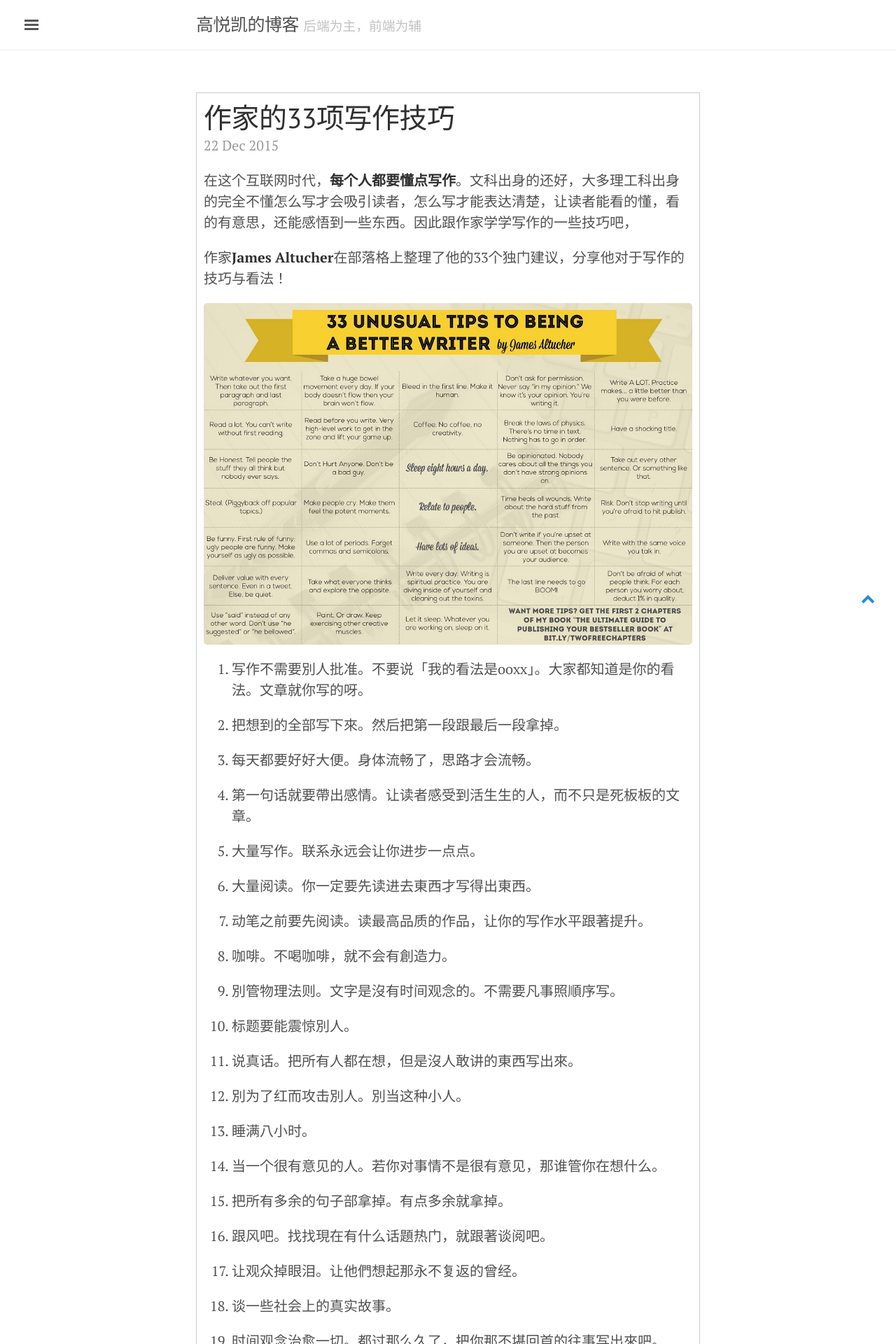
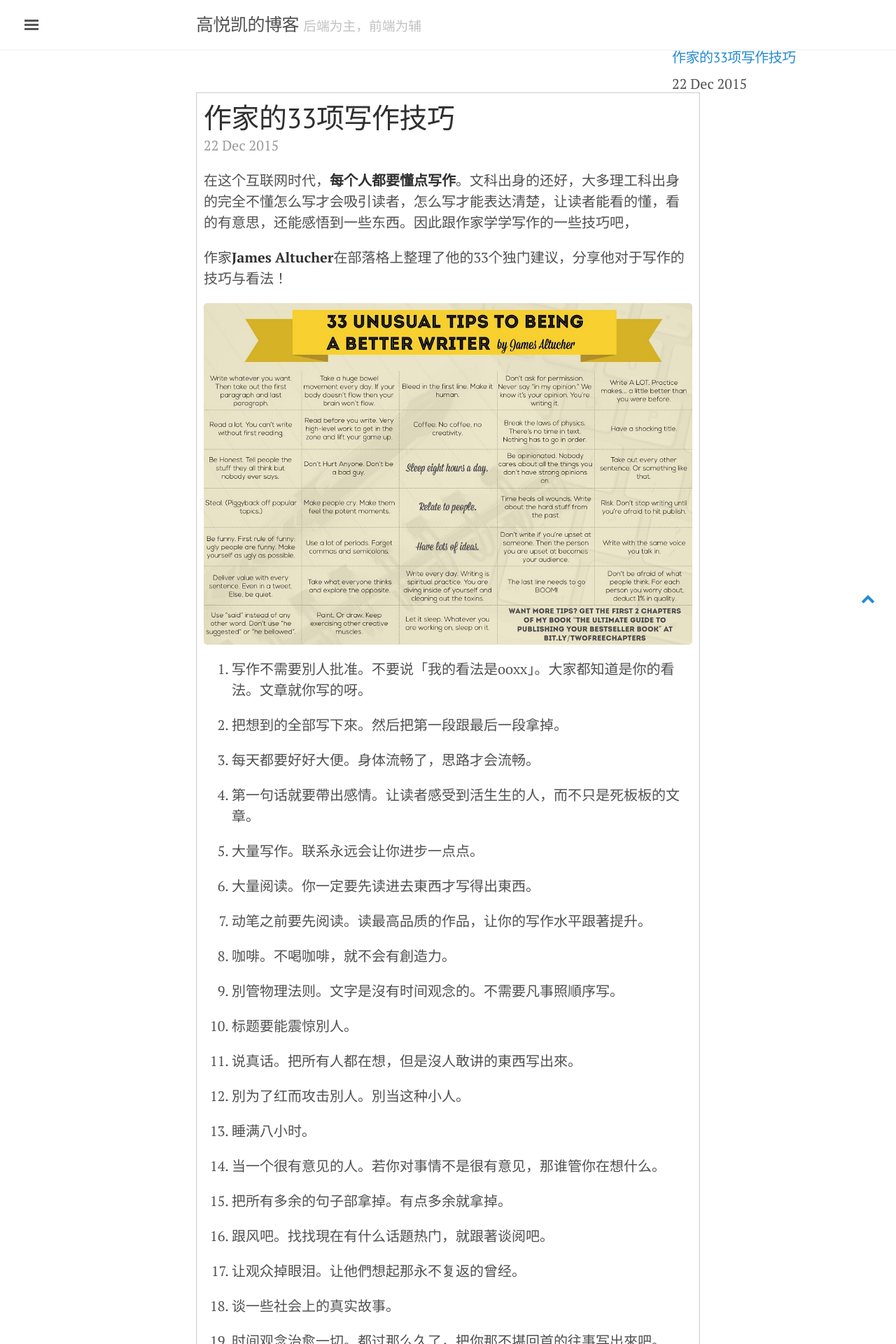
Before and after one commit to gyk6985432/myBlog, a Jekyll site: the page built from index.html, in a window 1280 px wide. Shown: the top 1920 px of the page at 70% size. Built offline with Jekyll 4.4.1, drawn with Linux system fonts in a browser that asks for light colours; nearby versions of some CDN libraries; the list of posts is cut into pages by our own code; comment, search, counter and statistics services are not loaded.

Commit message:
links css

```diff
--- a/css/lanyon.css
+++ b/css/lanyon.css
@@ -365,9 +365,10 @@ a.sidebar-nav-item:focus {
 /*页内链接*/
 .links{
   position: fixed;
+  top: 50px;
   left:50%;
   margin-left:25%;
-  margin-top: 50px;
+
 }
 
 
```
